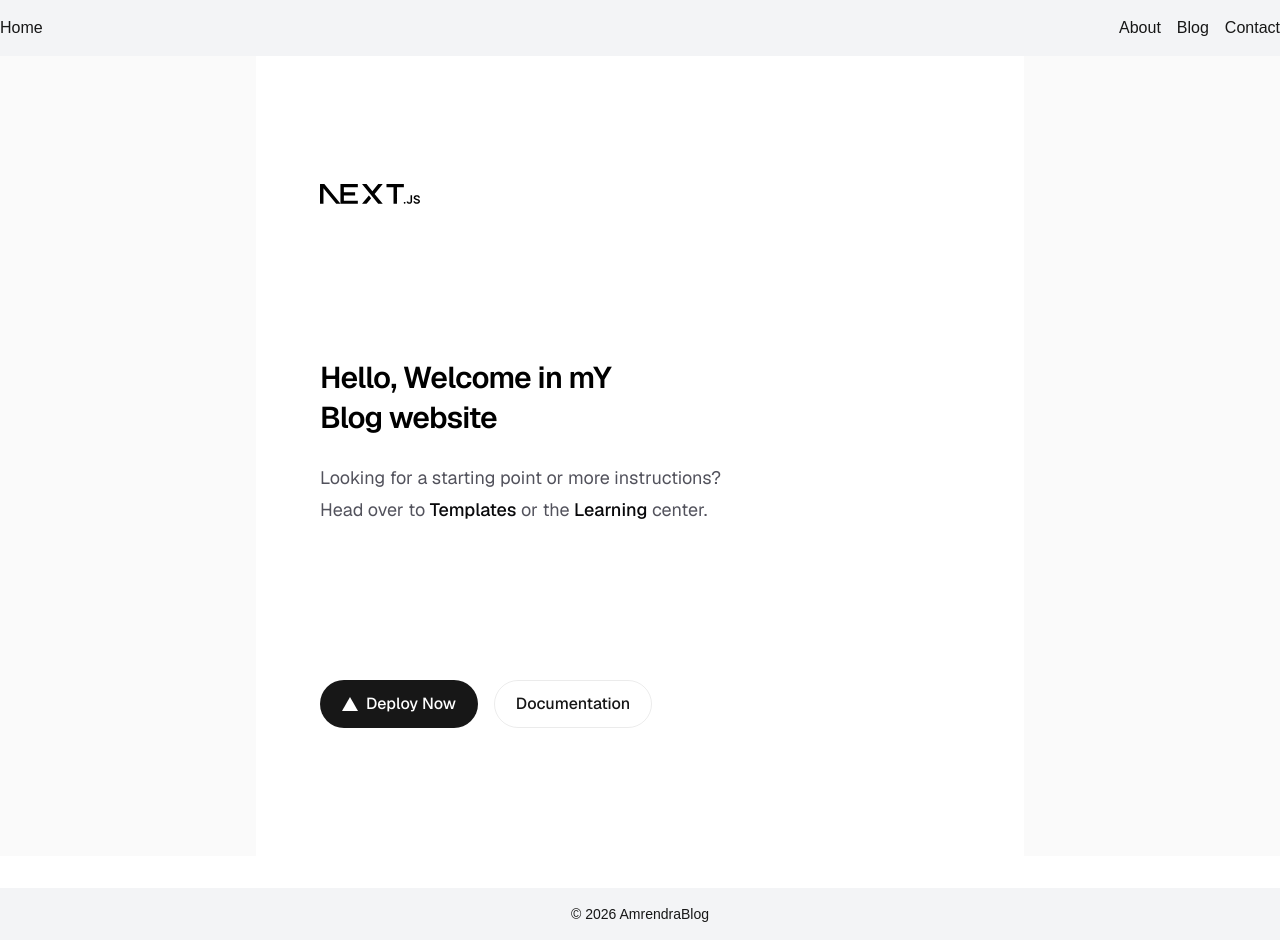
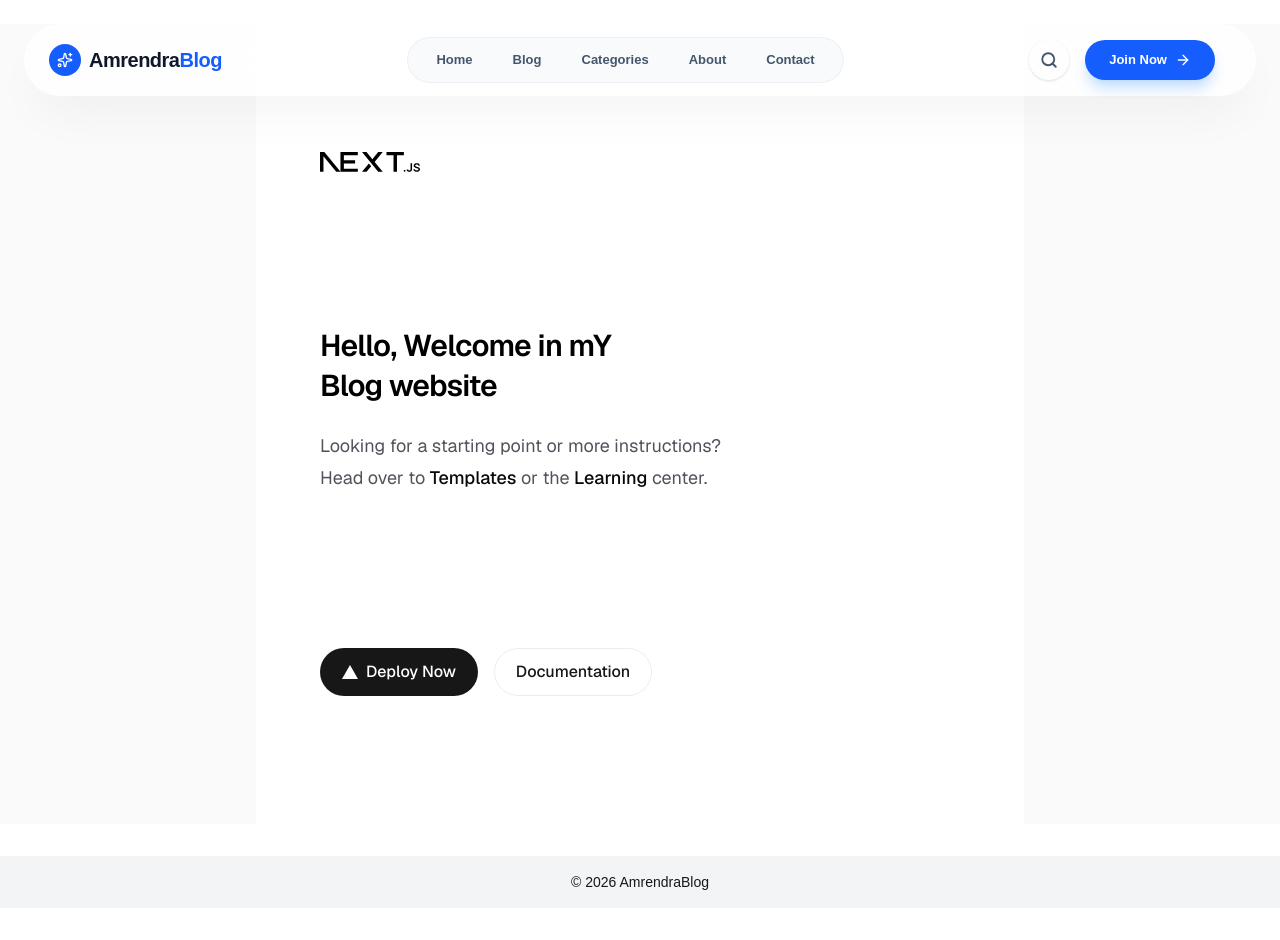
Before and after one commit to AmrendraCodes/AmrendraBlog, a Next.js app in the folder my-website/: page / in a window 1280 px wide. After the commit the page ends 908 px from the top, so only its background shows below. Built offline with nearby package versions, Linux system fonts and the light colour scheme.

Commit message:
file commited

```diff
--- a/my-website/package.json
+++ b/my-website/package.json
@@ -9,6 +9,7 @@
     "lint": "eslint"
   },
   "dependencies": {
+    "lucide-react": "^0.575.0",
     "next": "16.1.6",
     "react": "19.2.3",
     "react-dom": "19.2.3"
--- a/my-website/src/app/page.js
+++ b/my-website/src/app/page.js
@@ -14,7 +14,7 @@ export default function Home() {
         />
         <div className="flex flex-col items-center gap-6 text-center sm:items-start sm:text-left">
           <h1 className="max-w-xs text-3xl font-semibold leading-10 tracking-tight text-black dark:text-zinc-50">
-           Hello, Welcome in mY Blog website
+            Hello, Welcome in mY Blog website
           </h1>
           <p className="max-w-md text-lg leading-8 text-zinc-600 dark:text-zinc-400">
             Looking for a starting point or more instructions? Head over to{" "}
--- a/my-website/src/components/Header.js
+++ b/my-website/src/components/Header.js
@@ -1,16 +1,167 @@
+"use client";
+
+import { useState, useEffect } from "react";
 import Link from "next/link";
+import { Search, Menu, X, ArrowRight, Sparkles } from "lucide-react";
+
+const navLinks = [
+  { name: "Home", href: "/" },
+  { name: "Blog", href: "/blog" },
+  { name: "Categories", href: "#" },
+  { name: "About", href: "/about" },
+  { name: "Contact", href: "/contact" },
+];
 
 export default function Header() {
+  const [isMenuOpen, setIsMenuOpen] = useState(false);
+  const [isScrolled, setIsScrolled] = useState(false);
+  const [mounted, setMounted] = useState(false);
+
+  useEffect(() => {
+    setMounted(true);
+    const handleScroll = () => {
+      setIsScrolled(window.scrollY > 20);
+    };
+    window.addEventListener("scroll", handleScroll);
+    return () => window.removeEventListener("scroll", handleScroll);
+  }, []);
+
+  // Prevent body scroll when mobile menu is open
+  useEffect(() => {
+    if (isMenuOpen) {
+      document.body.style.overflow = "hidden";
+    } else {
+      document.body.style.overflow = "unset";
+    }
+  }, [isMenuOpen]);
+
+  if (!mounted) return null;
+
   return (
-    <header className="bg-gray-100 dark:bg-gray-800 py-4">
-      <nav className="container mx-auto flex justify-between">
-        <Link href="/">Home</Link>
-        <div className="space-x-4">
-          <Link href="/about">About</Link>
-          <Link href="/blog">Blog</Link>
-          <Link href="/contact">Contact</Link>
+    <>
+      {/* Floating Pill Header */}
+      <div className="fixed top-0 left-0 w-full z-50 flex justify-center px-4 sm:px-6 pt-6 pointer-events-none">
+        <header
+          className={`pointer-events-auto transition-all duration-500 ease-out flex items-center justify-between px-6 py-2 rounded-full border border-white/20 shadow-2xl backdrop-blur-xl bg-white/70
+          ${isScrolled ? "w-full max-w-5xl py-2 scale-95 shadow-blue-500/10" : "w-full max-w-7xl py-3 shadow-black/5"}
+          animate-in fade-in slide-in-from-top-4 duration-1000`}
+        >
+          {/* Left Side: Logo */}
+          <Link href="/" className="group flex items-center space-x-2 shrink-0">
+            <div className="w-8 h-8 bg-blue-600 rounded-full flex items-center justify-center group-hover:rotate-12 transition-transform duration-300">
+              <Sparkles size={16} className="text-white" />
+            </div>
+            <span className="text-xl font-extrabold tracking-tight text-slate-900 hidden sm:block">
+              Amrendra<span className="text-blue-600">Blog</span>
+            </span>
+          </Link>
+
+          {/* Center: Navigation Links (Desktop) */}
+          <nav className="hidden md:flex items-center bg-slate-100/50 rounded-full px-2 py-1 border border-slate-200/50">
+            {navLinks.map((link) => (
+              <Link
+                key={link.name}
+                href={link.href}
+                className="relative px-5 py-2 text-[13px] font-bold text-slate-600 hover:text-blue-600 transition-all group"
+              >
+                {link.name}
+                <span className="absolute bottom-1.5 left-1/2 -translate-x-1/2 w-0 h-1 bg-blue-600 rounded-full opacity-0 transition-all duration-300 group-hover:w-4 group-hover:opacity-100"></span>
+              </Link>
+            ))}
+          </nav>
+
+          {/* Right Side: Search & CTA */}
+          <div className="flex items-center space-x-2 sm:space-x-4">
+            <button
+              className="p-2.5 text-slate-600 hover:text-blue-600 hover:bg-white rounded-full transition-all duration-300 cursor-pointer shadow-sm border border-transparent hover:border-slate-100"
+              aria-label="Search"
+            >
+              <Search size={18} strokeWidth={2.5} />
+            </button>
+
+            <Link
+              href="/subscribe"
+              className="hidden sm:flex items-center space-x-2 bg-blue-600 text-white px-6 py-2.5 rounded-full text-[13px] font-extrabold shadow-lg shadow-blue-200 hover:bg-blue-700 hover:-translate-y-1 transition-all duration-300 active:scale-95 whitespace-nowrap"
+            >
+              <span>Join Now</span>
+              <ArrowRight size={16} />
+            </Link>
+
+            {/* Mobile Menu Icon */}
+            <button
+              className="md:hidden p-2 text-slate-600 hover:text-blue-600 transition-colors cursor-pointer bg-slate-100 rounded-full"
+              onClick={() => setIsMenuOpen(true)}
+              aria-label="Open menu"
+            >
+              <Menu size={20} />
+            </button>
+          </div>
+        </header>
+      </div>
+
+      {/* Mobile Menu Sidebar */}
+      <div
+        className={`fixed inset-0 bg-slate-900/40 backdrop-blur-md z-[60] md:hidden transition-all duration-500 ${isMenuOpen ? "opacity-100 visible" : "opacity-0 invisible"}`}
+        onClick={() => setIsMenuOpen(false)}
+      />
+
+      <div
+        className={`fixed top-0 right-0 h-full w-full max-w-sm bg-white z-[70] shadow-2xl transform transition-transform duration-700 ease-[cubic-bezier(0.23,1,0.32,1)] md:hidden ${isMenuOpen ? "translate-x-0" : "translate-x-full"
+          }`}
+      >
+        <div className="flex flex-col h-full">
+          {/* Mobile Menu Header */}
+          <div className="p-8 flex items-center justify-between border-b border-slate-50">
+            <div className="flex items-center space-x-2">
+              <div className="w-8 h-8 bg-blue-600 rounded-full flex items-center justify-center">
+                <Sparkles size={16} className="text-white" />
+              </div>
+              <span className="text-xl font-bold">Amrendra</span>
+            </div>
+            <button
+              onClick={() => setIsMenuOpen(false)}
+              className="p-3 bg-slate-100 hover:bg-slate-200 text-slate-600 rounded-full transition-colors cursor-pointer"
+            >
+              <X size={24} />
+            </button>
+          </div>
+
+          {/* Mobile Menu Links */}
+          <nav className="flex-1 px-8 py-12 flex flex-col space-y-6">
+            {navLinks.map((link, idx) => (
+              <Link
+                key={link.name}
+                href={link.href}
+                style={{ transitionDelay: `${idx * 50}ms` }}
+                className={`text-3xl font-bold text-slate-900 hover:text-blue-600 transition-all flex items-center justify-between group ${isMenuOpen ? "translate-x-0 opacity-100" : "translate-x-8 opacity-0"}`}
+                onClick={() => setIsMenuOpen(false)}
+              >
+                {link.name}
+                <ArrowRight size={24} className="opacity-0 -translate-x-4 group-hover:opacity-100 group-hover:translate-x-0 transition-all text-blue-600" />
+              </Link>
+            ))}
+          </nav>
+
+          {/* Mobile Menu Footer */}
+          <div className="p-8 border-t border-slate-50 space-y-4">
+            <Link
+              href="/subscribe"
+              className="flex items-center justify-center bg-blue-600 text-white w-full py-5 rounded-3xl text-lg font-bold hover:bg-blue-700 transition-all active:scale-95 shadow-2xl shadow-blue-100"
+              onClick={() => setIsMenuOpen(false)}
+            >
+              Start Reading Free
+            </Link>
+            <div className="flex justify-center space-x-6 py-4">
+              <span className="text-slate-400 text-sm font-medium hover:text-blue-600 transition-colors cursor-pointer">Twitter</span>
+              <span className="text-slate-400 text-sm font-medium hover:text-blue-600 transition-colors cursor-pointer">GitHub</span>
+              <span className="text-slate-400 text-sm font-medium hover:text-blue-600 transition-colors cursor-pointer">LinkedIn</span>
+            </div>
+          </div>
         </div>
-      </nav>
-    </header>
+      </div>
+
+      {/* Spacer */}
+      <div className="h-6"></div>
+    </>
   );
 }
```
Also changed, not shown: 1 other file (tests, documents, lock files or other folders).
